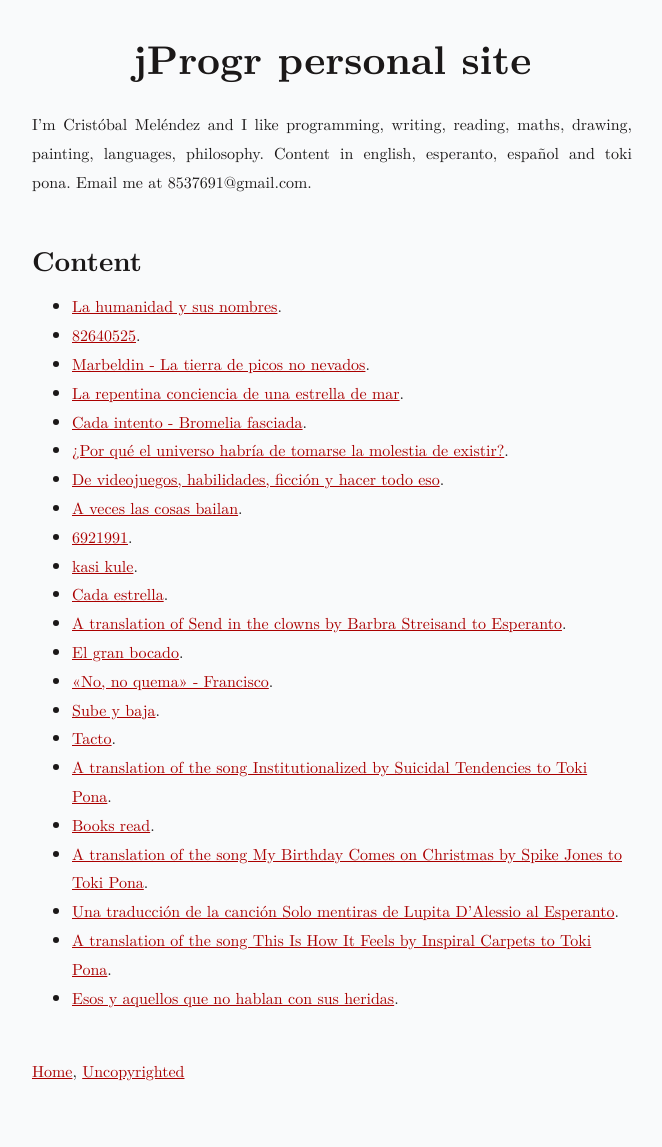
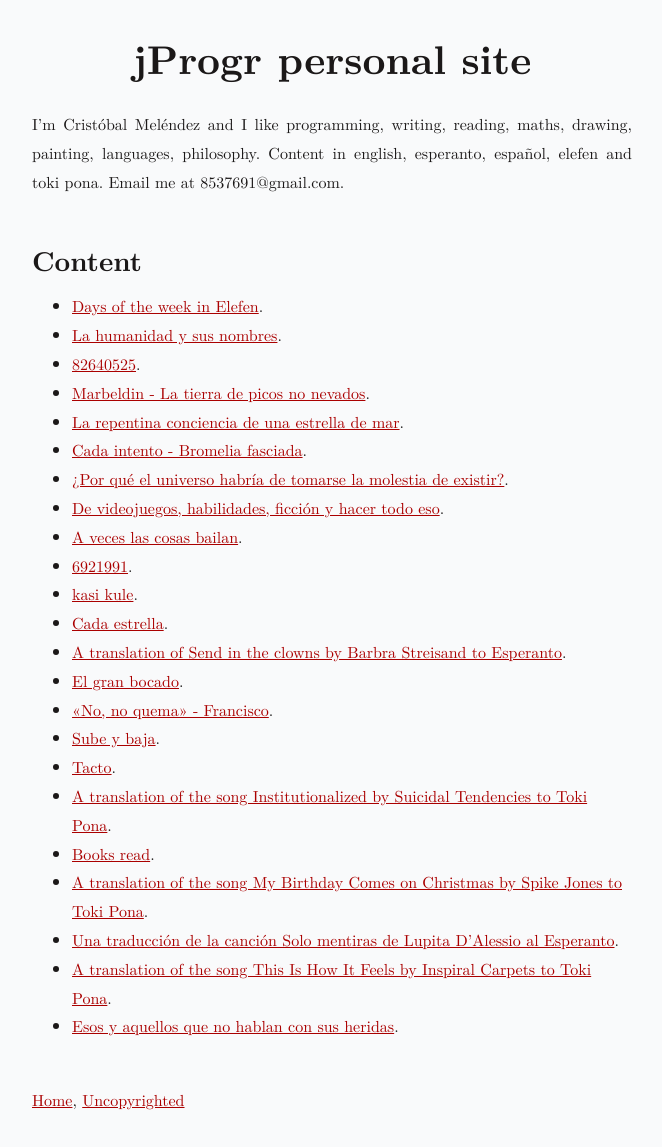
Before and after one commit to jProgr/jprogr.github.io, a Jekyll site: the page built from index.md, in a window 1280 px wide. Shown: the whole page, without its empty margins (308-970 px from the left). Built offline with Jekyll 4.4.1, drawn with Linux system fonts in a browser that asks for light colours; before the commit the page ends 1118 px from its top, so only the background shows below that.

Commit message:
Add and update content
Added "Days of the week in Elefen". Also updated main page and books
read page.

```diff
--- a/index.md
+++ b/index.md
@@ -4,10 +4,11 @@ title: "jProgr personal site"
 
 # jProgr personal site
 
-I'm Cristóbal Meléndez and I like programming, writing, reading, maths, drawing, painting, languages, philosophy. Content in english, esperanto, español and toki pona. Email me at 8537691@gmail.com.
+I'm Cristóbal Meléndez and I like programming, writing, reading, maths, drawing, painting, languages, philosophy. Content in english, esperanto, español, elefen and toki pona. Email me at 8537691@gmail.com.
 
 ## Content
 
+- [Days of the week in Elefen](/days-week-elefen).
 - [La humanidad y sus nombres](/humanidad-nombres).
 - [82640525](/82640525).
 - [Marbeldin - La tierra de picos no nevados](/marbeldin-la-tierra-de-picos-no-nevados).
```
Also changed, not shown: _posts/2020-07-01-days-week-elefen.md (added, +17 -0 lines), pages/books-read.md (+1 -0 lines).
